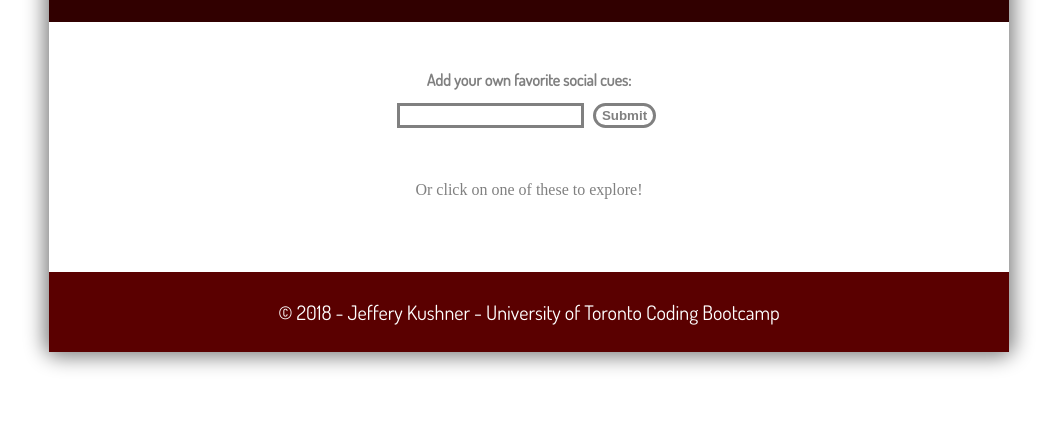
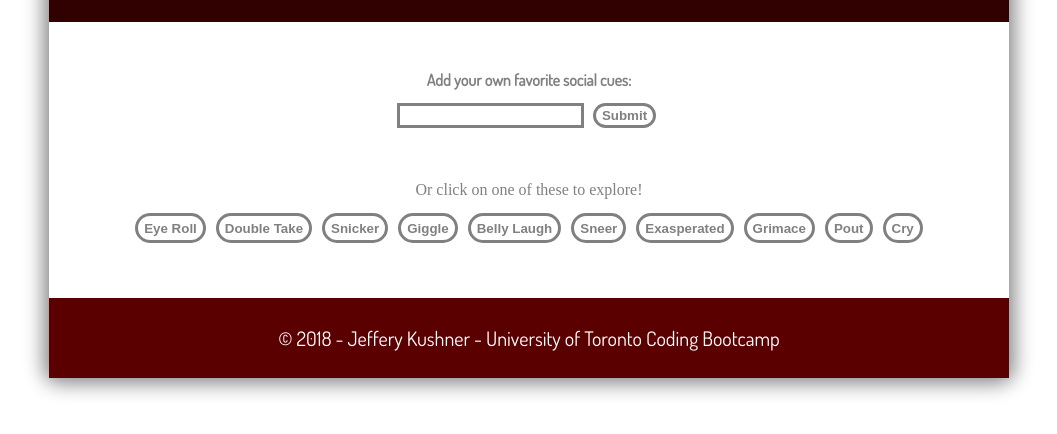
Before and after one commit to jeffk77/giphy, a plain HTML site: page index.html in a window 1280 px wide. Shown: the part 190-624 px from the top of the page, without its empty margins (111-1168 px from the left). Drawn offline with nearby package versions, Linux system fonts and the light colour scheme; the site is published under a folder, as on GitHub Pages, so addresses that start at the root find nothing.

Commit message:
Updated Commit

```diff
--- a/index.html
+++ b/index.html
@@ -40,7 +40,7 @@
     <!-- jquery library -->
     <script src="https://code.jquery.com/jquery-2.2.3.js" integrity="sha256-laXWtGydpwqJ8JA+X9x2miwmaiKhn8tVmOVEigRNtP4=" crossorigin="anonymous"></script>
     <!-- site javascript -->
-    <script type="text/javascript" src="/assets/javascript/app.js"></script>
+    <script type="text/javascript" src="assets/javascript/app.js"></script>
 
 </body>
 
```
